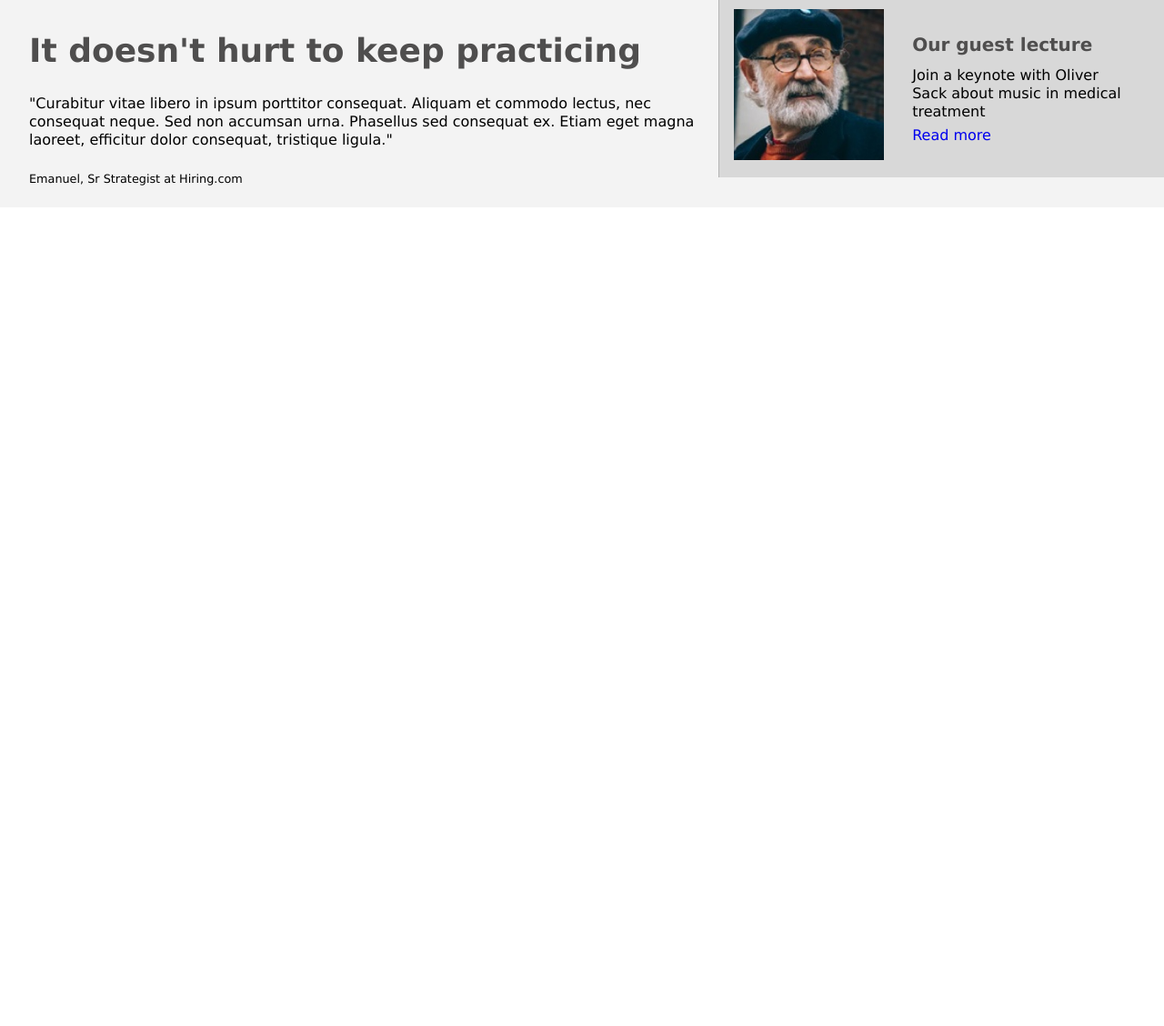
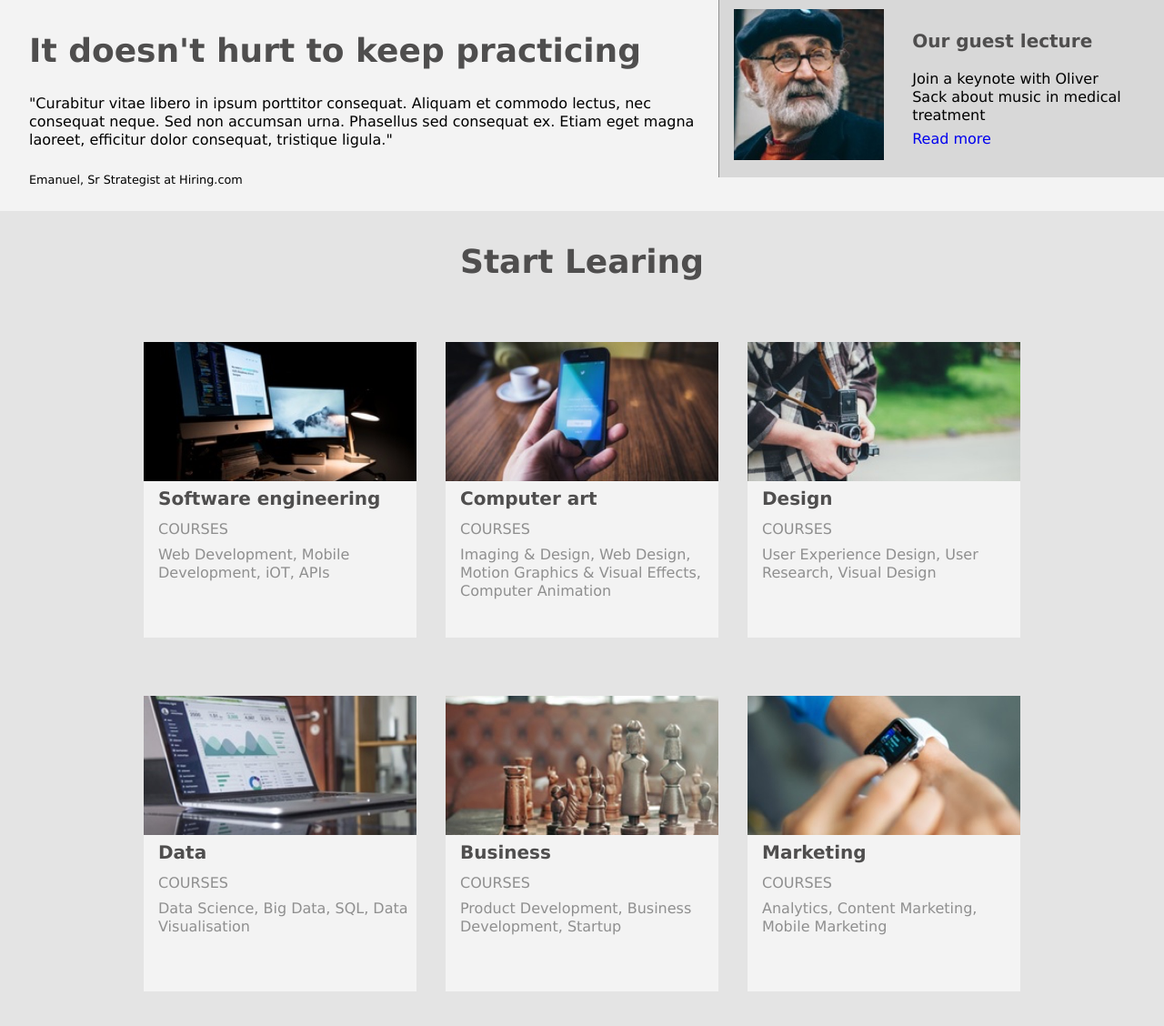
Before and after one commit to mkotajny/CA5_ColmarAcademy, a plain HTML site: page index.html in a window 1280 px wide. Shown: the part 1088-2216 px from the top of the page at 91% size. Before the commit the page ends 1316 px from the top, so only its background shows below. Drawn offline with Linux system fonts and the light colour scheme.

Commit message:
adding 3rd section of the page

```diff
--- a/index.html
+++ b/index.html
@@ -21,7 +21,7 @@
 					<a href="#">Sign in</a>
 				</div>
 			</nav>
-			<div class="section bgcolor3">
+			<div class="section bgcolor3" id="section1">
 				<div class="subsection-left">
 					<img src="resources/images/banner.jpg" alt="web page banner">
 				</div>
@@ -35,7 +35,7 @@
 					</div>
 				</div>
 			</div>
-			<div class="section bgcolor1">
+			<div class="section bgcolor1" id="section2">
 				<div class="subsection-left">
 					<img src="resources/images/information-main.jpg"
 					alt="main information banner">
@@ -49,7 +49,7 @@
 					</div>
 				</div>
 				<div class="subsection-right">
-					<div class="image-card horizontal bgcolor1"  id="white-card1">
+					<div class="image-card bgcolor1"  id="white-card1">
 						<div class="image-card-left" id="top-image">
 								<img src="resources/images/information-orientation.jpg" alt="">
 						</div>
@@ -61,7 +61,7 @@
 							</div>
 						</div>
 					</div>
-					<div class="image-card horizontal bgcolor1" id="white-card2">
+					<div class="image-card bgcolor1" id="white-card2">
 						<div class="image-card-left">
 							<img src="resources/images/information-campus.jpg" alt="">
 						</div>
@@ -73,7 +73,7 @@
 							</div>
 						</div>
 					</div>
-					<div class="image-card horizontal bgcolor3">
+					<div class="image-card bgcolor3">
 						<div class="image-card-left">
 							<img src="resources/images/information-guest-lecture.jpg" alt="">
 						</div>
@@ -88,6 +88,74 @@
 					</div>
 				</div>
 			</div>
+			<div class="section bgcolor2" id="section3">
+				<div class="section-header">
+					<h1>Start Learing</h1>
+				</div>
+				<div class="image-cards bgcolor2">
+					<div class="image-card bgcolor1">
+						<div class="image">
+							<img src="resources/images/course-software.jpg" alt="">
+						</div>
+						<div class="text">
+							<h3>Software engineering</h3>
+							<span>COURSES</span>
+							<p>Web Development, Mobile Development, iOT, APIs</p>
+						</div>
+					</div>
+					<div class="image-card bgcolor1">
+						<div class="image">
+							<img src="resources/images/course-computer-art.jpg" alt="">
+						</div>
+						<div class="text">
+							<h3>Computer art</h3>
+							<span>COURSES</span>
+							<p>Imaging & Design, Web Design, Motion Graphics & Visual Effects,
+								Computer Animation</p>
+						</div>
+					</div>
+					<div class="image-card bgcolor1">
+						<div class="image">
+							<img src="resources/images/course-design.jpg" alt="">
+						</div>
+						<div class="text">
+							<h3>Design</h3>
+							<span>COURSES</span>
+							<p>User Experience Design, User Research, Visual Design</p>
+						</div>
+					</div>
+					<div class="image-card bgcolor1">
+						<div class="image">
+							<img src="resources/images/course-data.jpg" alt="">
+						</div>
+						<div class="text">
+							<h3>Data</h3>
+							<span>COURSES</span>
+							<p>Data Science, Big Data, SQL, Data Visualisation</p>
+						</div>
+					</div>
+					<div class="image-card bgcolor1">
+						<div class="image">
+							<img src="resources/images/course-business.jpg" alt="">
+						</div>
+						<div class="text">
+							<h3>Business</h3>
+							<span>COURSES</span>
+							<p>Product Development, Business Development, Startup</p>
+						</div>
+					</div>
+					<div class="image-card bgcolor1">
+						<div class="image">
+							<img src="resources/images/course-marketing.jpg" alt="">
+						</div>
+						<div class="text">
+							<h3>Marketing</h3>
+							<span>COURSES</span>
+							<p>Analytics, Content Marketing, Mobile Marketing</p>
+						</div>
+					</div>
+				</div>
+			</div>
 		</header>
 	</body>
 </html>
--- a/resources/css/style.css
+++ b/resources/css/style.css
@@ -4,7 +4,7 @@
   --color1: #F3F3F3;  /*almost white*/
 	--color2: #E4E4E4;  /*little more grey*/
 	--color3: #D8D8D8;  /*litle bit grey*/
-	--color4: #B4B4B4;  /*much grey*/
+	--color4: #8F8F8F;  /*much grey*/
 	--color5: #4F4E4E;  /*almost black*/
 }
 
@@ -21,7 +21,7 @@
 /* basic tags*/
 
 body * {
-  /* border: 1px dotted black; */
+    /* border: 1px dotted black; */
     font-size: 16px;
 		font-family: Verdana, Serif;
 }
@@ -41,8 +41,9 @@ h1, h3 {
   margin-bottom: 2rem;
 }
 
-p {
+p, span {
   line-height: 1.25rem;
+  margin: 0.5rem 0rem;
 }
 
 a {
@@ -61,11 +62,13 @@ h1, h3, .logo .colmar, .links a {
 }
 
 
-/* navbar styles*/
+/*f;exbox common style */
 
-nav, .logo, .image-card, .image-card-right, .subsection-texbox {
+nav, .logo, .image-cards, .image-card, .image-card-right, .subsection-texbox
+, #section1, #section1 .subsection-right, .image-cards {
 	display: flex;
 	align-items: center;
+  justify-content: center;
 }
 
 .logo .colmar, .logo .academy {
@@ -114,6 +117,7 @@ nav {
 	width: 80%;
 }
 
+
 /*style of image-cards*/
 
 .image-card h3, .image-card p {
@@ -139,6 +143,9 @@ nav {
   justify-content: center;
 }
 
+.image img {
+  width: 100%;
+}
 
 
 /*Styles for particular sections*/
@@ -156,7 +163,7 @@ nav {
 
 /*2nd section*/
 
-.section.bgcolor1 .subsection-left h1 {
+#section2 .subsection-left h1 {
   margin-top: 32px;
   margin-bottom: 24px;
 }
@@ -167,15 +174,49 @@ nav {
   font-size: 0.8rem;
 }
 
-.section.bgcolor1 .subsection-right {
+#section2 .subsection-right {
   border-left: 1px solid var(--color4);
 }
 
- #white-card1 {
+#white-card1 {
    border-bottom: 1px solid var(--color4);
    margin-bottom: 3px;
  }
- #white-card2 {
+#white-card2 {
    border-top: 1px solid var(--color4);
    margin-bottom: 10px;
  }
+
+/*3rd section+*/
+#section3 {
+  padding: 32px 56px;
+}
+
+.section-header {
+  width: 100%;
+  text-align: center;
+}
+
+#section3, #section3 .image-card {
+  flex-direction: column;
+  align-items: flex-start;
+  justify-content: flex-start;
+}
+
+.image-cards {
+    width: 100%;
+    flex-wrap: wrap;
+}
+
+#section3 .image-card {
+  margin: 32px 16px;
+  width: 300px;
+  height: 325px;
+}
+#section3 .image-card .text {
+  padding: 0px 0px 24px 16px;
+}
+
+#section3 span, #section3 p {
+    color: var(--color4);
+}
```
